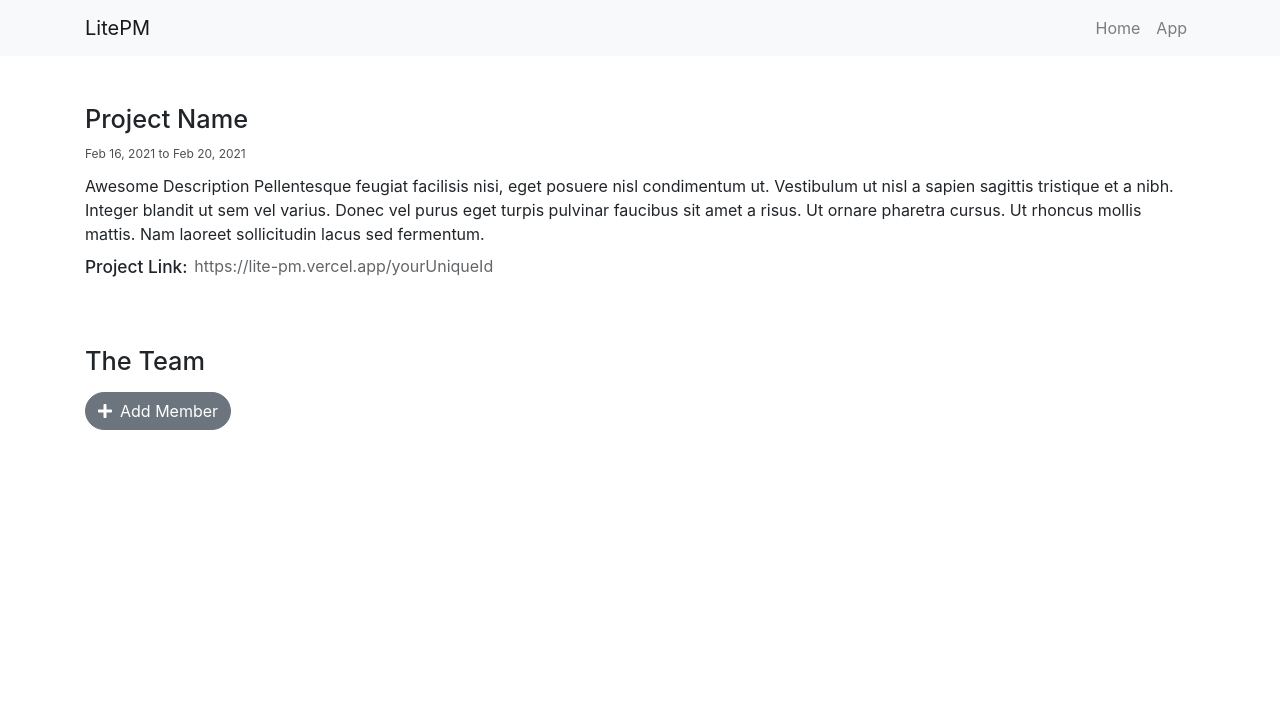
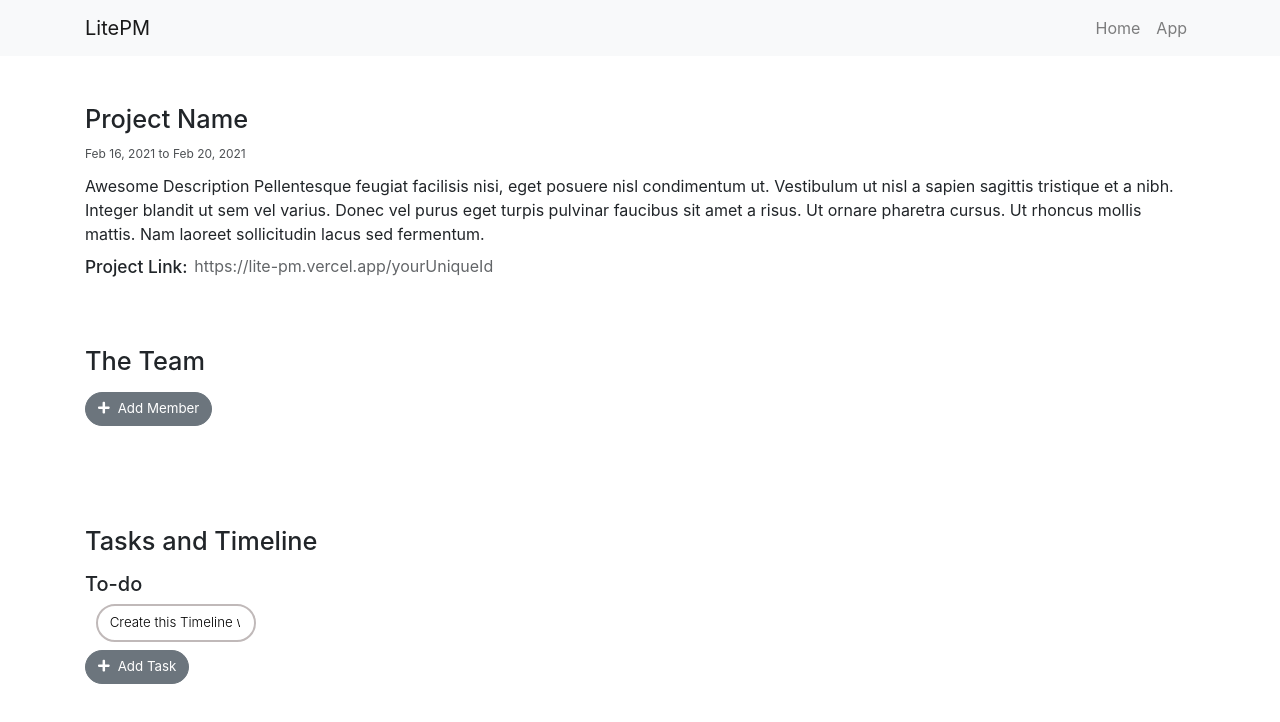
Before and after one commit to CaioCamatta/Lite-PM-frontend, a Next.js app in the folder lite-pm/: page / in a window 1280 px wide. Shown: the top 722 px of the page. Built offline with nearby package versions, Linux system fonts and the light colour scheme.

Commit message:
added tasks

```diff
--- a/lite-pm/pages/components/AppPage.js
+++ b/lite-pm/pages/components/AppPage.js
@@ -6,11 +6,16 @@ import {
   ModalHeader,
   ModalBody,
   ModalFooter,
+  ButtonGroup,
 } from "reactstrap";
+
+import styles from "../../styles/AppPage.module.css";
+
 import Navigationbar from "./Navigationbar";
 import ProjectDetails from "./ProjectDetails";
-import styles from "../../styles/AppPage.module.css";
 import TeamMember from "./TeamMember";
+import Task from "./Task";
+
 import { FontAwesomeIcon } from "@fortawesome/react-fontawesome";
 import { faPlus } from "@fortawesome/free-solid-svg-icons";
 
@@ -19,11 +24,16 @@ class AppPage extends Component {
     super(props);
     this.state = {
       teamMembers: [],
-      showModal: false,
+      showAddMember: false,
       memberName: "Name",
       memberEmail: "Email",
       memberGit: "Github Link",
       memberPhone: "Phone Number",
+      showAddTask: false,
+      taskName: "Name",
+      taskDescription: "Description",
+      taskDuration: 0,
+      taskDurationType: 0, //0 for hours, 1 for days
     };
     this.addTeamMember = this.addTeamMember.bind(this);
     this.toggleAddMemberModal = this.toggleAddMemberModal.bind(this);
@@ -32,11 +42,12 @@ class AppPage extends Component {
   }
 
   toggleAddMemberModal() {
-    this.setState({ showModal: !this.state.showModal });
+    this.setState({ showAddMember: !this.state.showAddMember });
   }
 
   handleChange(event) {
     const target = event.target;
+    const value = target.type === "number" ? target.number : target.value;
     const name = target.name;
 
     this.setState({
@@ -66,7 +77,10 @@ class AppPage extends Component {
 
   renderCreateMemberModal() {
     return (
-      <Modal isOpen={this.state.showModal} toggle={this.toggleAddMemberModal}>
+      <Modal
+        isOpen={this.state.showAddMember}
+        toggle={this.toggleAddMemberModal}
+      >
         <ModalHeader>Add a Team Member</ModalHeader>
         <ModalBody className="text-center">
           <label>
@@ -112,7 +126,7 @@ class AppPage extends Component {
         <ModalFooter>
           <Button color="secondary" onClick={this.toggleAddMemberModal}>
             cancel
-          </Button>{" "}
+          </Button>
           <Button color="success" onClick={this.addTeamMember}>
             Add Member
           </Button>
@@ -120,6 +134,143 @@ class AppPage extends Component {
       </Modal>
     );
   }
+
+  toggleAddTaskModal = () => {
+    this.setState({ showAddTask: !this.state.showAddTask });
+  };
+
+  renderCreateMemberModal() {
+    return (
+      <Modal
+        isOpen={this.state.showAddMember}
+        toggle={this.toggleAddMemberModal}
+      >
+        <ModalHeader>Add a Team Member</ModalHeader>
+        <ModalBody className="text-center">
+          <label>
+            <input
+              className={styles.inputs}
+              name="memberName"
+              type="text"
+              placeholder="Name"
+              onChange={this.handleChange}
+            />
+          </label>
+          <br />
+          <label>
+            <input
+              className={styles.inputs}
+              name="memberEmail"
+              type="text"
+              placeholder="Email"
+              onChange={this.handleChange}
+            />
+          </label>
+          <br />
+          <label>
+            <input
+              className={styles.inputs}
+              name="memberGit"
+              type="text"
+              placeholder="Github Link"
+              onChange={this.handleChange}
+            />
+          </label>
+          <br />
+          <label>
+            <input
+              className={styles.inputs}
+              name="memberPhone"
+              type="text"
+              placeholder="Phone"
+              onChange={this.handleChange}
+            />
+          </label>
+        </ModalBody>
+        <ModalFooter>
+          <Button color="secondary" onClick={this.toggleAddMemberModal}>
+            cancel
+          </Button>
+          <Button color="success" onClick={this.addTeamMember}>
+            Add Member
+          </Button>
+        </ModalFooter>
+      </Modal>
+    );
+  }
+
+  setDurationType = (num) => {
+    this.setState({ taskDurationType: num });
+  };
+
+  renderAddTaskModal = () => {
+    return (
+      <Modal isOpen={this.state.showAddTask} toggle={this.toggleAddTaskModal}>
+        <ModalHeader>Add a Task</ModalHeader>
+        <ModalBody className="text-center">
+          <div className='float-left'>
+            <label>
+              <input
+                className={styles.inputs}
+                name="taskName"
+                type="text"
+                placeholder="Name"
+                onChange={this.handleChange}
+              />
+            </label>
+            <br />
+            <label>
+              <input
+                className={styles.inputs}
+                name="taskDescription"
+                type="text"
+                placeholder="Description"
+                onChange={this.handleChange}
+              />
+            </label>
+            <br />
+            <div className="float-left">
+              <label>
+                <input
+                  className={styles.duration}
+                  name="taskDuration"
+                  type="number"
+                  placeholder="0"
+                  onChange={this.handleChange}
+                />
+              </label>
+            </div>
+            <ButtonGroup className="ml-2">
+              <Button
+                color="secondary"
+                onClick={() => this.setDurationType(0)}
+                active={this.state.taskDurationType === 0}
+              >
+                Hours
+              </Button>
+              <Button
+                color="secondary"
+                onClick={() => this.setDurationType(1)}
+                active={this.state.taskDurationType === 1}
+              >
+                Days
+              </Button>
+            </ButtonGroup>
+          </div>
+        </ModalBody>
+        <ModalFooter>
+          <Button color="secondary" onClick={this.toggleAddTaskModal}>
+            cancel
+          </Button>
+          <Button color="success" onClick={this.addTask}>
+            Add Task
+          </Button>
+        </ModalFooter>
+      </Modal>
+    );
+  };
+
+  addTask = () => {};
 
   render() {
     return (
@@ -137,10 +288,24 @@ class AppPage extends Component {
             <FontAwesomeIcon icon={faPlus} className="mr-2" />
             Add Member
           </Button>
+          <h2 className={styles.h2}>Tasks and Timeline</h2>
+          <h2 className={styles.todoHeader}>To-do</h2>
+          <div className="d-flex">
+            <Task></Task>
+          </div>
+          <Button
+            color="secondary mt-2"
+            className={styles.add}
+            onClick={this.toggleAddTaskModal}
+          >
+            <FontAwesomeIcon icon={faPlus} className="mr-2" />
+            Add Task
+          </Button>
         </Container>
 
         <div>
           <this.renderCreateMemberModal />
+          <this.renderAddTaskModal />
         </div>
       </div>
     );
--- /dev/null
+++ b/lite-pm/pages/components/Task.js
@@ -0,0 +1,49 @@
+import { Component } from "react";
+import { Button, Modal, ModalHeader, ModalBody, ModalFooter } from "reactstrap";
+import styles from "../../styles/Task.module.css";
+
+export default class Task extends Component {
+  //create nice boxes, all must be same size - on click open up display modal for task showing all details
+  //figure out how to have them nicely space in container
+  //include a state for to do/ complete and in progress
+  constructor(props) {
+    super(props);
+    this.state = {
+      name: "Create this Timeline wohooooooooooooooo",
+      description:
+        "Awesome Description Pellentesque feugiat facilisis nisi, eget posuere nisl condimentum ut. Vestibulum ut nisl a sapien sagittis tristique et a nibh. Integer blandit ut sem vel varius. Donec vel purus eget turpis pulvinar faucibus sit amet a risus. Ut ornare pharetra cursus. Ut rhoncus mollis mattis. Nam laoreet sollicitudin lacus sed fermentum.",
+      currentState: "test",
+      assignee: "test",
+      duration: 3,
+      displayTask: false,
+      durationType: 0
+    };
+  }
+
+  toggleDisplayTask = () => {
+    this.setState({ displayTask: !this.state.displayTask });
+  };
+
+  render() {
+    return (
+      <div>
+        <Button className={styles.box} onClick={this.toggleDisplayTask}>
+          <div className={styles.contents}>
+            {this.state.name}
+          </div>
+        </Button>
+        <Modal isOpen={this.state.displayTask} toggle={this.toggleDisplayTask}>
+          <ModalHeader>{this.state.name}</ModalHeader>
+          <ModalBody className="text-center">
+            {this.state.description}
+          </ModalBody>
+          <ModalFooter>
+            <Button color="success" onClick={this.toggleDisplayTask}>
+              Ok
+            </Button>
+          </ModalFooter>
+        </Modal>
+      </div>
+    );
+  }
+}
--- a/lite-pm/styles/AppPage.module.css
+++ b/lite-pm/styles/AppPage.module.css
@@ -11,4 +11,15 @@
 
 .add {
     border-radius: 100pt;
+    font-size: 10pt;
 }
+
+.todoHeader {
+    font-size: 15pt;
+    margin-top: 12pt;
+}
+
+.duration {
+    width: 100pt;
+
+}
--- /dev/null
+++ b/lite-pm/styles/Task.module.css
@@ -0,0 +1,22 @@
+.box {
+    border-width: 2px;
+    border-style: solid;
+    border-color: #c0b9b9;
+    border-radius: 15pt;
+    background-color: #ffffff;
+    width: 120pt;
+    float: left;
+    margin-right: 6pt;
+    margin-left: 8pt;
+    height: 28pt;
+    text-align: center;
+  }
+
+  .contents {
+    font-size: 10pt;
+    font-weight: 300;
+    max-width: 130px;
+    overflow: hidden;
+    white-space: nowrap;
+    color:black;
+  }
```
